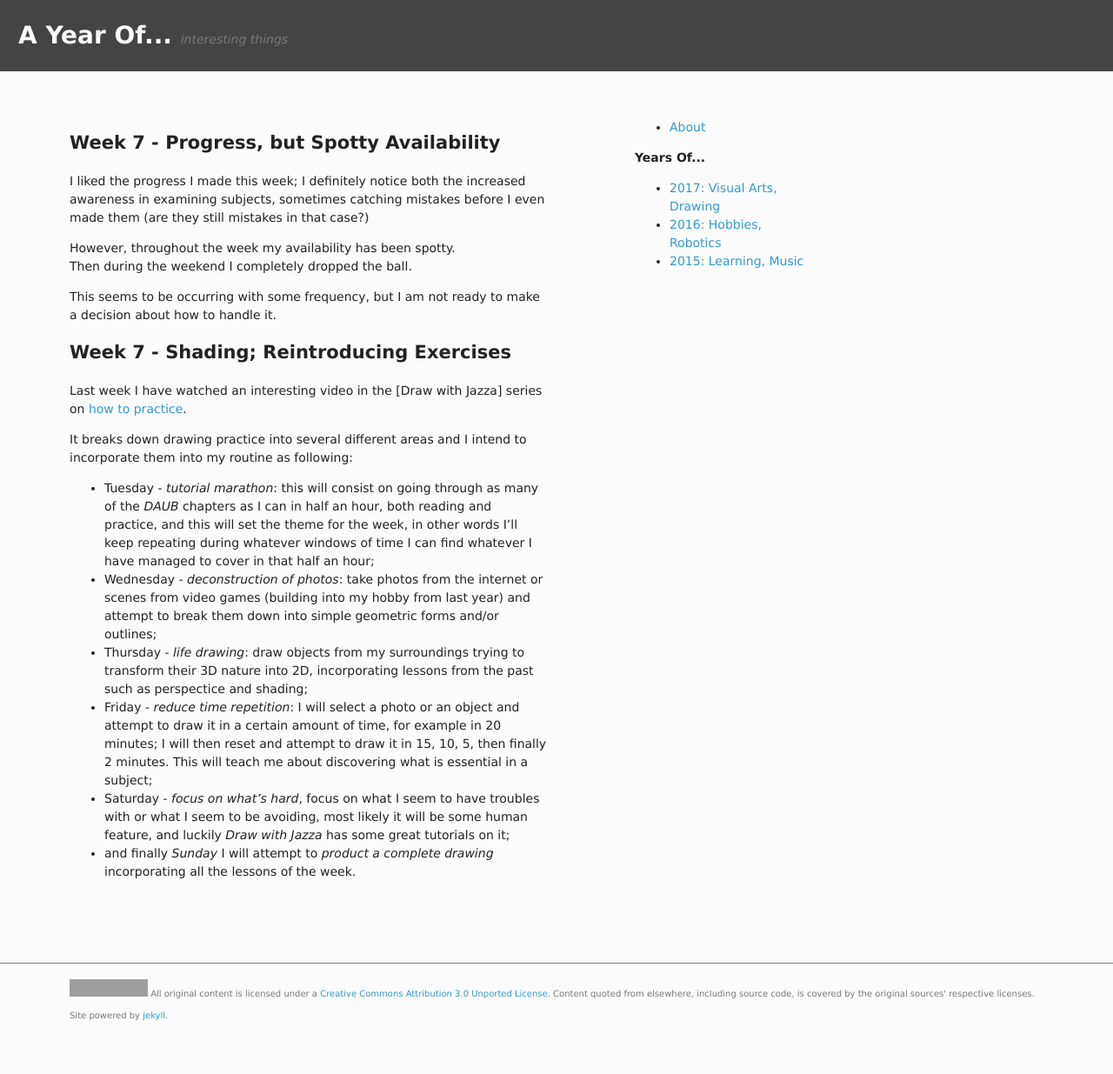
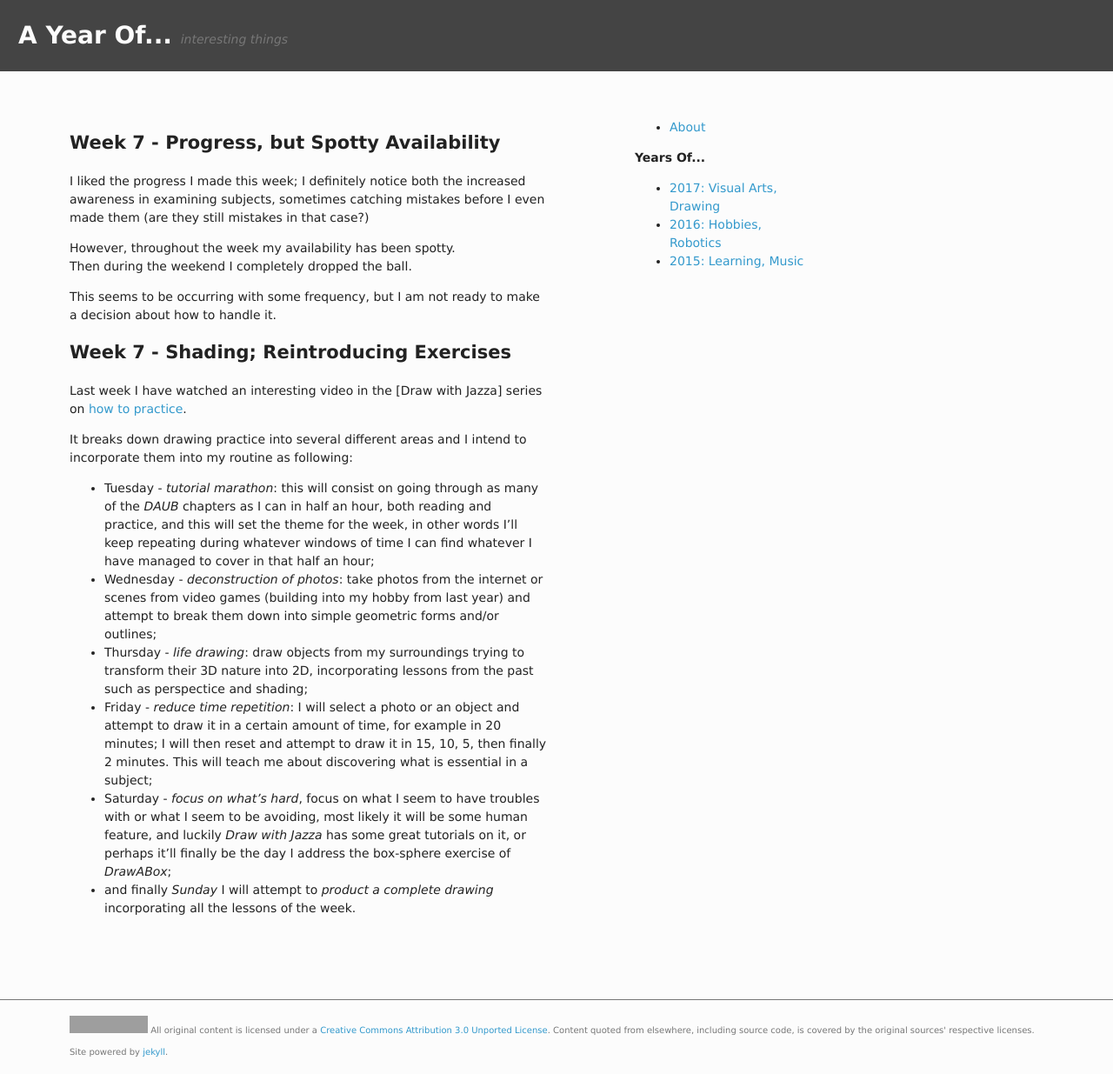
Before and after one commit to AYearOf/ayearof.github.io, a Jekyll site: the page built from _posts/2017-02-27-week_8_planning.md, in a window 1280 px wide. Shown: the whole page at 87% size. Built offline with Jekyll 4.4.1, drawn with Linux system fonts in a browser that asks for light colours; before the commit the page ends 1193 px from its top, so only the background shows below that; grey boxes are pictures that could not be loaded.

Commit message:
mentioned DAB

```diff
--- a/_posts/2017-02-27-week_8_planning.md
+++ b/_posts/2017-02-27-week_8_planning.md
@@ -40,7 +40,8 @@ incorporate them into my routine as following:
   This will teach me about discovering what is essential in a subject;
 - Saturday - *focus on what's hard*, focus on what I seem to have troubles with
   or what I seem to be avoiding, most likely it will be some human feature,
-  and luckily *Draw with Jazza* has some great tutorials on it;
+  and luckily *Draw with Jazza* has some great tutorials on it, or perhaps
+  it'll finally be the day I address the box-sphere exercise of *DrawABox*;
 - and finally *Sunday* I will attempt to *product a complete drawing*
   incorporating all the lessons of the week.
 
```
